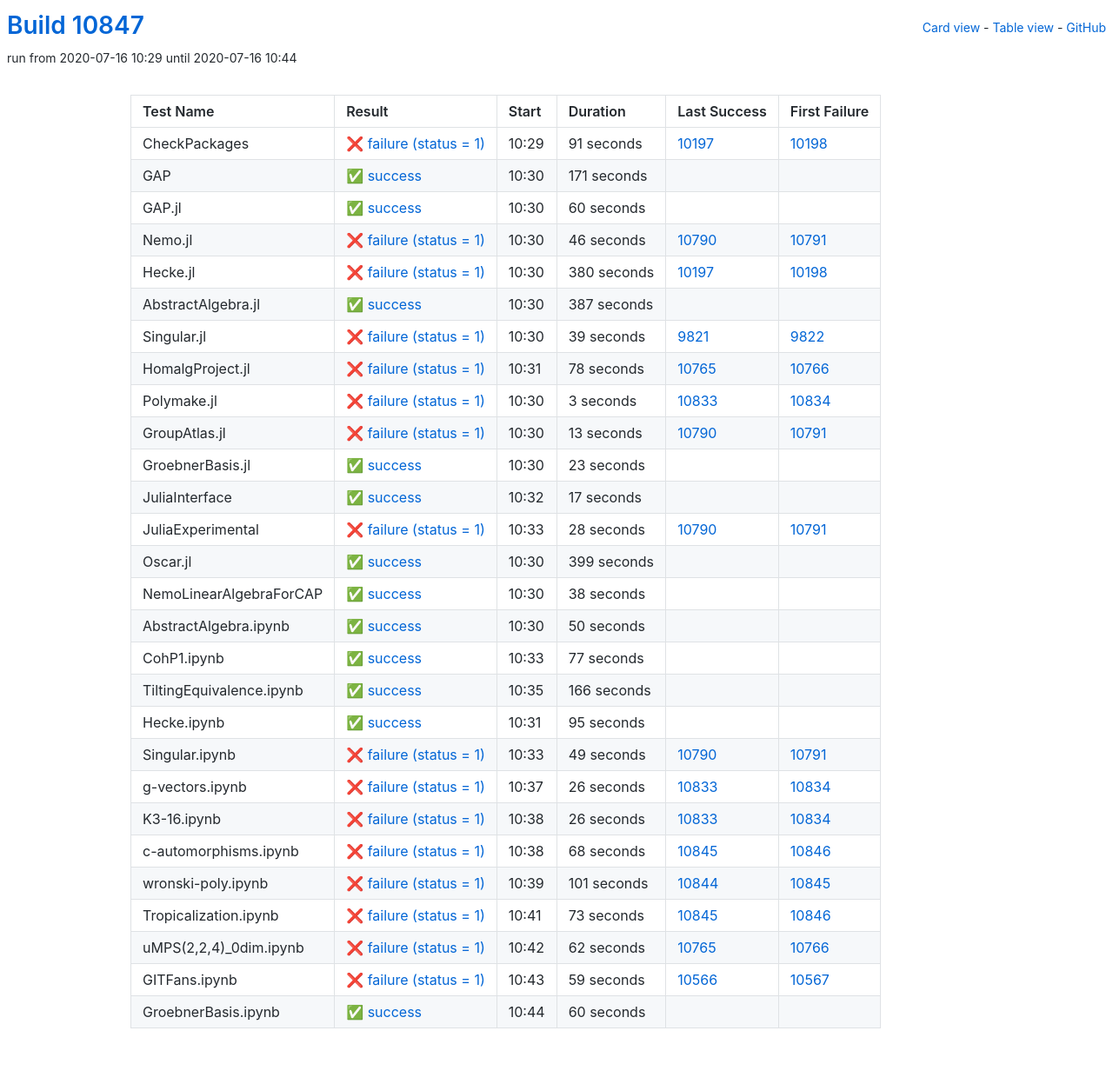
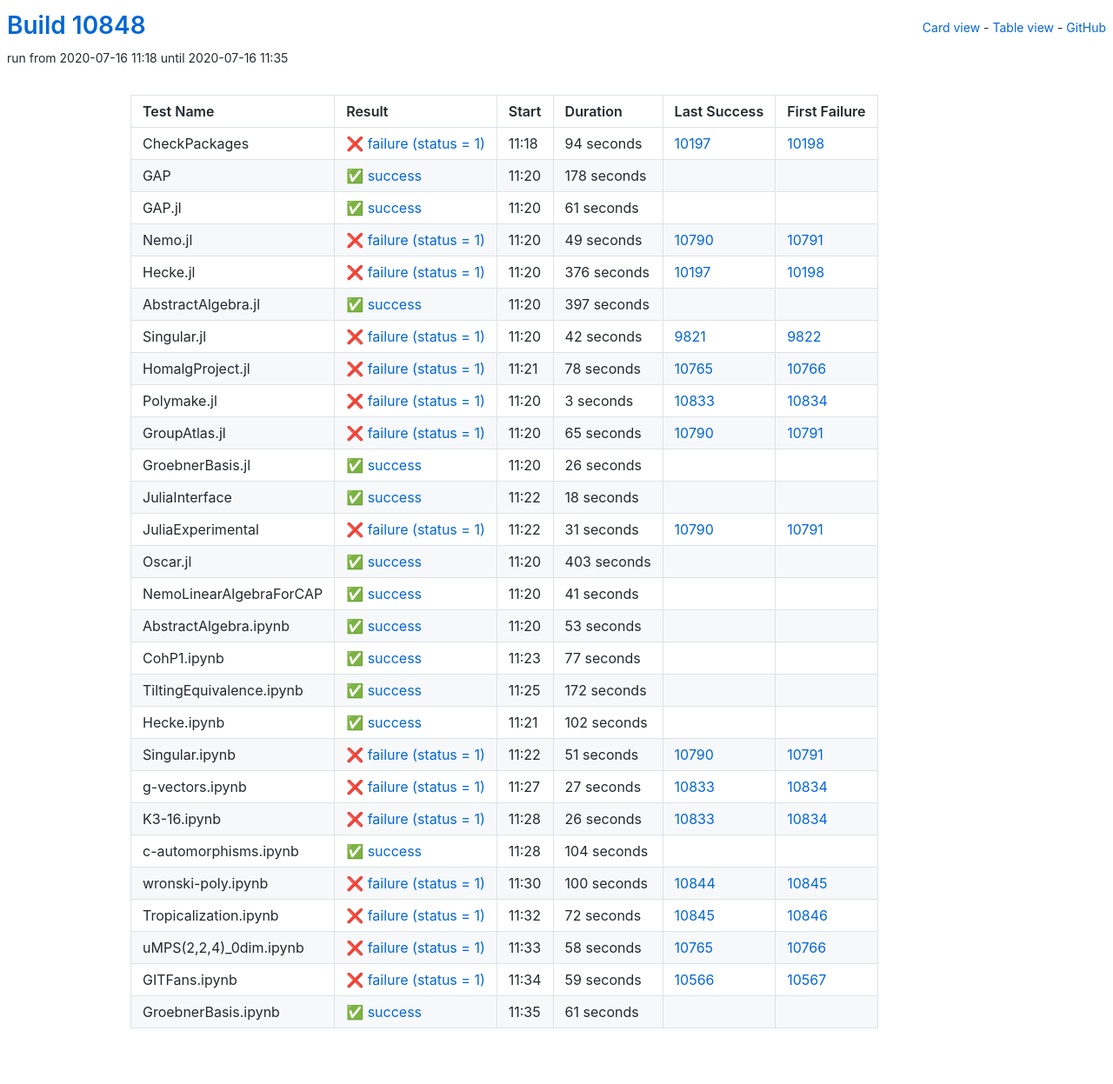
Before and after one commit to oscar-system/oscar-ci-status, a Jekyll site: the page built from table.html, in a window 1280 px wide. Shown: the whole page at 87% size. Built offline with Jekyll 4.4.1, drawn with Linux system fonts in a browser that asks for light colours.

Commit message:
Build #10848

```diff
--- a/_data/ci.yml
+++ b/_data/ci.yml
@@ -1,6 +1,6 @@
 ---
-build: 10847
-build_url: https://oscarci.mathematik.uni-kl.de/job/oscar/10847/
+build: 10848
+build_url: https://oscarci.mathematik.uni-kl.de/job/oscar/10848/
 job: oscar
 organization: oscar-system
 repo: oscar-ci-status
@@ -8,92 +8,92 @@
 tests:
 - name: CheckPackages
   id: checkpackages
-  log: https://oscarci.mathematik.uni-kl.de/job/oscar/10847/artifact/logs/build-10847/CheckPackages.log
-  start: 2020-07-16 10:29
+  log: https://oscarci.mathematik.uni-kl.de/job/oscar/10848/artifact/logs/build-10848/CheckPackages.log
+  start: 2020-07-16 11:18
   success: false
   exitcode: 1
   status: failure
-  duration: 91
+  duration: 94
   last_success: 10197
   last_success_url: https://oscarci.mathematik.uni-kl.de/job/oscar/10197/
   first_failure: 10198
   first_failure_url: https://oscarci.mathematik.uni-kl.de/job/oscar/10198/
 - name: GAP
   id: gap
-  log: https://oscarci.mathematik.uni-kl.de/job/oscar/10847/artifact/logs/build-10847/GAP.log
-  start: 2020-07-16 10:30
+  log: https://oscarci.mathematik.uni-kl.de/job/oscar/10848/artifact/logs/build-10848/GAP.log
+  start: 2020-07-16 11:20
   success: true
   exitcode: 0
   status: success
-  duration: 171
+  duration: 178
   last_success: false
   last_success_url:
   first_failure: false
   first_failure_url:
 - name: GAP.jl
   id: gap-jl
-  log: https://oscarci.mathematik.uni-kl.de/job/oscar/10847/artifact/logs/build-10847/GAP.jl.log
-  start: 2020-07-16 10:30
+  log: https://oscarci.mathematik.uni-kl.de/job/oscar/10848/artifact/logs/build-10848/GAP.jl.log
+  start: 2020-07-16 11:20
   success: true
   exitcode: 0
   status: success
-  duration: 60
+  duration: 61
   last_success: false
   last_success_url:
   first_failure: false
   first_failure_url:
 - name: Nemo.jl
   id: nemo-jl
-  log: https://oscarci.mathematik.uni-kl.de/job/oscar/10847/artifact/logs/build-10847/Nemo.jl.log
-  start: 2020-07-16 10:30
+  log: https://oscarci.mathematik.uni-kl.de/job/oscar/10848/artifact/logs/build-10848/Nemo.jl.log
+  start: 2020-07-16 11:20
   success: false
   exitcode: 1
   status: failure
-  duration: 46
+  duration: 49
   last_success: 10790
   last_success_url: https://oscarci.mathematik.uni-kl.de/job/oscar/10790/
   first_failure: 10791
   first_failure_url: https://oscarci.mathematik.uni-kl.de/job/oscar/10791/
 - name: Hecke.jl
   id: hecke-jl
-  log: https://oscarci.mathematik.uni-kl.de/job/oscar/10847/artifact/logs/build-10847/Hecke.jl.log
-  start: 2020-07-16 10:30
+  log: https://oscarci.mathematik.uni-kl.de/job/oscar/10848/artifact/logs/build-10848/Hecke.jl.log
+  start: 2020-07-16 11:20
   success: false
   exitcode: 1
   status: failure
-  duration: 380
+  duration: 376
   last_success: 10197
   last_success_url: https://oscarci.mathematik.uni-kl.de/job/oscar/10197/
   first_failure: 10198
   first_failure_url: https://oscarci.mathematik.uni-kl.de/job/oscar/10198/
 - name: AbstractAlgebra.jl
   id: abstractalgebra-jl
-  log: https://oscarci.mathematik.uni-kl.de/job/oscar/10847/artifact/logs/build-10847/AbstractAlgebra.jl.log
-  start: 2020-07-16 10:30
+  log: https://oscarci.mathematik.uni-kl.de/job/oscar/10848/artifact/logs/build-10848/AbstractAlgebra.jl.log
+  start: 2020-07-16 11:20
   success: true
   exitcode: 0
   status: success
-  duration: 387
+  duration: 397
   last_success: false
   last_success_url:
   first_failure: false
   first_failure_url:
 - name: Singular.jl
   id: singular-jl
-  log: https://oscarci.mathematik.uni-kl.de/job/oscar/10847/artifact/logs/build-10847/Singular.jl.log
-  start: 2020-07-16 10:30
+  log: https://oscarci.mathematik.uni-kl.de/job/oscar/10848/artifact/logs/build-10848/Singular.jl.log
+  start: 2020-07-16 11:20
   success: false
   exitcode: 1
   status: failure
-  duration: 39
+  duration: 42
   last_success: 9821
   last_success_url: https://oscarci.mathematik.uni-kl.de/job/oscar/9821/
   first_failure: 9822
   first_failure_url: https://oscarci.mathematik.uni-kl.de/job/oscar/9822/
 - name: HomalgProject.jl
   id: homalgproject-jl
-  log: https://oscarci.mathematik.uni-kl.de/job/oscar/10847/artifact/logs/build-10847/HomalgProject.jl.log
-  start: 2020-07-16 10:31
+  log: https://oscarci.mathematik.uni-kl.de/job/oscar/10848/artifact/logs/build-10848/HomalgProject.jl.log
+  start: 2020-07-16 11:21
   success: false
   exitcode: 1
   status: failure
@@ -104,8 +104,8 @@
   first_failure_url: https://oscarci.mathematik.uni-kl.de/job/oscar/10766/
 - name: Polymake.jl
   id: polymake-jl
-  log: https://oscarci.mathematik.uni-kl.de/job/oscar/10847/artifact/logs/build-10847/Polymake.jl.log
-  start: 2020-07-16 10:30
+  log: https://oscarci.mathematik.uni-kl.de/job/oscar/10848/artifact/logs/build-10848/Polymake.jl.log
+  start: 2020-07-16 11:20
   success: false
   exitcode: 1
   status: failure
@@ -116,92 +116,92 @@
   first_failure_url: https://oscarci.mathematik.uni-kl.de/job/oscar/10834/
 - name: GroupAtlas.jl
   id: groupatlas-jl
-  log: https://oscarci.mathematik.uni-kl.de/job/oscar/10847/artifact/logs/build-10847/GroupAtlas.jl.log
-  start: 2020-07-16 10:30
+  log: https://oscarci.mathematik.uni-kl.de/job/oscar/10848/artifact/logs/build-10848/GroupAtlas.jl.log
+  start: 2020-07-16 11:20
   success: false
   exitcode: 1
   status: failure
-  duration: 13
+  duration: 65
   last_success: 10790
   last_success_url: https://oscarci.mathematik.uni-kl.de/job/oscar/10790/
   first_failure: 10791
   first_failure_url: https://oscarci.mathematik.uni-kl.de/job/oscar/10791/
 - name: GroebnerBasis.jl
   id: groebnerbasis-jl
-  log: https://oscarci.mathematik.uni-kl.de/job/oscar/10847/artifact/logs/build-10847/GroebnerBasis.jl.log
-  start: 2020-07-16 10:30
+  log: https://oscarci.mathematik.uni-kl.de/job/oscar/10848/artifact/logs/build-10848/GroebnerBasis.jl.log
+  start: 2020-07-16 11:20
   success: true
   exitcode: 0
   status: success
-  duration: 23
+  duration: 26
   last_success: false
   last_success_url:
   first_failure: false
   first_failure_url:
 - name: JuliaInterface
   id: juliainterface
-  log: https://oscarci.mathematik.uni-kl.de/job/oscar/10847/artifact/logs/build-10847/JuliaInterface.log
-  start: 2020-07-16 10:32
+  log: https://oscarci.mathematik.uni-kl.de/job/oscar/10848/artifact/logs/build-10848/JuliaInterface.log
+  start: 2020-07-16 11:22
   success: true
   exitcode: 0
   status: success
-  duration: 17
+  duration: 18
   last_success: false
   last_success_url:
   first_failure: false
   first_failure_url:
 - name: JuliaExperimental
   id: juliaexperimental
-  log: https://oscarci.mathematik.uni-kl.de/job/oscar/10847/artifact/logs/build-10847/JuliaExperimental.log
-  start: 2020-07-16 10:33
+  log: https://oscarci.mathematik.uni-kl.de/job/oscar/10848/artifact/logs/build-10848/JuliaExperimental.log
+  start: 2020-07-16 11:22
   success: false
   exitcode: 1
   status: failure
-  duration: 28
+  duration: 31
   last_success: 10790
   last_success_url: https://oscarci.mathematik.uni-kl.de/job/oscar/10790/
   first_failure: 10791
   first_failure_url: https://oscarci.mathematik.uni-kl.de/job/oscar/10791/
 - name: Oscar.jl
   id: oscar-jl
-  log: https://oscarci.mathematik.uni-kl.de/job/oscar/10847/artifact/logs/build-10847/Oscar.jl.log
-  start: 2020-07-16 10:30
+  log: https://oscarci.mathematik.uni-kl.de/job/oscar/10848/artifact/logs/build-10848/Oscar.jl.log
+  start: 2020-07-16 11:20
   success: true
   exitcode: 0
   status: success
-  duration: 399
+  duration: 403
   last_success: false
   last_success_url:
   first_failure: false
   first_failure_url:
 - name: NemoLinearAlgebraForCAP
   id: nemolinearalgebraforcap
-  log: https://oscarci.mathematik.uni-kl.de/job/oscar/10847/artifact/logs/build-10847/NemoLinearAlgebraForCAP.log
-  start: 2020-07-16 10:30
+  log: https://oscarci.mathematik.uni-kl.de/job/oscar/10848/artifact/logs/build-10848/NemoLinearAlgebraForCAP.log
+  start: 2020-07-16 11:20
   success: true
   exitcode: 0
   status: success
-  duration: 38
+  duration: 41
   last_success: false
   last_success_url:
   first_failure: false
   first_failure_url:
 - name: AbstractAlgebra.ipynb
   id: abstractalgebra-ipynb
-  log: https://oscarci.mathematik.uni-kl.de/job/oscar/10847/artifact/logs/build-10847/AbstractAlgebra.ipynb.log
-  start: 2020-07-16 10:30
+  log: https://oscarci.mathematik.uni-kl.de/job/oscar/10848/artifact/logs/build-10848/AbstractAlgebra.ipynb.log
+  start: 2020-07-16 11:20
   success: true
   exitcode: 0
   status: success
-  duration: 50
+  duration: 53
   last_success: false
   last_success_url:
   first_failure: false
   first_failure_url:
 - name: CohP1.ipynb
   id: cohp1-ipynb
-  log: https://oscarci.mathematik.uni-kl.de/job/oscar/10847/artifact/logs/build-10847/CohP1.ipynb.log
-  start: 2020-07-16 10:33
+  log: https://oscarci.mathematik.uni-kl.de/job/oscar/10848/artifact/logs/build-10848/CohP1.ipynb.log
+  start: 2020-07-16 11:23
   success: true
   exitcode: 0
   status: success
@@ -212,56 +212,56 @@
   first_failure_url:
 - name: TiltingEquivalence.ipynb
   id: tiltingequivalence-ipynb
-  log: https://oscarci.mathematik.uni-kl.de/job/oscar/10847/artifact/logs/build-10847/TiltingEquivalence.ipynb.log
-  start: 2020-07-16 10:35
+  log: https://oscarci.mathematik.uni-kl.de/job/oscar/10848/artifact/logs/build-10848/TiltingEquivalence.ipynb.log
+  start: 2020-07-16 11:25
   success: true
   exitcode: 0
   status: success
-  duration: 166
+  duration: 172
   last_success: false
   last_success_url:
   first_failure: false
   first_failure_url:
 - name: Hecke.ipynb
   id: hecke-ipynb
-  log: https://oscarci.mathematik.uni-kl.de/job/oscar/10847/artifact/logs/build-10847/Hecke.ipynb.log
-  start: 2020-07-16 10:31
+  log: https://oscarci.mathematik.uni-kl.de/job/oscar/10848/artifact/logs/build-10848/Hecke.ipynb.log
+  start: 2020-07-16 11:21
   success: true
   exitcode: 0
   status: success
-  duration: 95
+  duration: 102
   last_success: false
   last_success_url:
   first_failure: false
   first_failure_url:
 - name: Singular.ipynb
   id: singular-ipynb
-  log: https://oscarci.mathematik.uni-kl.de/job/oscar/10847/artifact/logs/build-10847/Singular.ipynb.log
-  start: 2020-07-16 10:33
+  log: https://oscarci.mathematik.uni-kl.de/job/oscar/10848/artifact/logs/build-10848/Singular.ipynb.log
+  start: 2020-07-16 11:22
   success: false
   exitcode: 1
   status: failure
-  duration: 49
+  duration: 51
   last_success: 10790
   last_success_url: https://oscarci.mathematik.uni-kl.de/job/oscar/10790/
   first_failure: 10791
   first_failure_url: https://oscarci.mathematik.uni-kl.de/job/oscar/10791/
 - name: g-vectors.ipynb
   id: g-vectors-ipynb
-  log: https://oscarci.mathematik.uni-kl.de/job/oscar/10847/artifact/logs/build-10847/g-vectors.ipynb.log
-  start: 2020-07-16 10:37
+  log: https://oscarci.mathematik.uni-kl.de/job/oscar/10848/artifact/logs/build-10848/g-vectors.ipynb.log
+  start: 2020-07-16 11:27
   success: false
   exitcode: 1
   status: failure
-  duration: 26
+  duration: 27
   last_success: 10833
   last_success_url: https://oscarci.mathematik.uni-kl.de/job/oscar/10833/
   first_failure: 10834
   first_failure_url: https://oscarci.mathematik.uni-kl.de/job/oscar/10834/
 - name: K3-16.ipynb
   id: k3-16-ipynb
-  log: https://oscarci.mathematik.uni-kl.de/job/oscar/10847/artifact/logs/build-10847/K3-16.ipynb.log
-  start: 2020-07-16 10:38
+  log: https://oscarci.mathematik.uni-kl.de/job/oscar/10848/artifact/logs/build-10848/K3-16.ipynb.log
+  start: 2020-07-16 11:28
   success: false
   exitcode: 1
   status: failure
@@ -272,56 +272,56 @@
   first_failure_url: https://oscarci.mathematik.uni-kl.de/job/oscar/10834/
 - name: c-automorphisms.ipynb
   id: c-automorphisms-ipynb
-  log: https://oscarci.mathematik.uni-kl.de/job/oscar/10847/artifact/logs/build-10847/c-automorphisms.ipynb.log
-  start: 2020-07-16 10:38
+  log: https://oscarci.mathematik.uni-kl.de/job/oscar/10848/artifact/logs/build-10848/c-automorphisms.ipynb.log
+  start: 2020-07-16 11:28
+  success: true
+  exitcode: 0
+  status: success
+  duration: 104
+  last_success: false
+  last_success_url:
+  first_failure: false
+  first_failure_url:
+- name: wronski-poly.ipynb
+  id: wronski-poly-ipynb
+  log: https://oscarci.mathematik.uni-kl.de/job/oscar/10848/artifact/logs/build-10848/wronski-poly.ipynb.log
+  start: 2020-07-16 11:30
   success: false
   exitcode: 1
   status: failure
-  duration: 68
-  last_success: 10845
-  last_success_url: https://oscarci.mathematik.uni-kl.de/job/oscar/10845/
-  first_failure: 10846
-  first_failure_url: https://oscarci.mathematik.uni-kl.de/job/oscar/10846/
-- name: wronski-poly.ipynb
-  id: wronski-poly-ipynb
-  log: https://oscarci.mathematik.uni-kl.de/job/oscar/10847/artifact/logs/build-10847/wronski-poly.ipynb.log
-  start: 2020-07-16 10:39
-  success: false
-  exitcode: 1
-  status: failure
-  duration: 101
+  duration: 100
   last_success: 10844
   last_success_url: https://oscarci.mathematik.uni-kl.de/job/oscar/10844/
   first_failure: 10845
   first_failure_url: https://oscarci.mathematik.uni-kl.de/job/oscar/10845/
 - name: Tropicalization.ipynb
   id: tropicalization-ipynb
-  log: https://oscarci.mathematik.uni-kl.de/job/oscar/10847/artifact/logs/build-10847/Tropicalization.ipynb.log
-  start: 2020-07-16 10:41
+  log: https://oscarci.mathematik.uni-kl.de/job/oscar/10848/artifact/logs/build-10848/Tropicalization.ipynb.log
+  start: 2020-07-16 11:32
   success: false
   exitcode: 1
   status: failure
-  duration: 73
+  duration: 72
   last_success: 10845
   last_success_url: https://oscarci.mathematik.uni-kl.de/job/oscar/10845/
   first_failure: 10846
   first_failure_url: https://oscarci.mathematik.uni-kl.de/job/oscar/10846/
 - name: uMPS(2,2,4)_0dim.ipynb
   id: umps-2-2-4-0dim-ipynb
-  log: https://oscarci.mathematik.uni-kl.de/job/oscar/10847/artifact/logs/build-10847/uMPS-2-2-4-_0dim.ipynb.log
-  start: 2020-07-16 10:42
+  log: https://oscarci.mathematik.uni-kl.de/job/oscar/10848/artifact/logs/build-10848/uMPS-2-2-4-_0dim.ipynb.log
+  start: 2020-07-16 11:33
   success: false
   exitcode: 1
   status: failure
-  duration: 62
+  duration: 58
   last_success: 10765
   last_success_url: https://oscarci.mathematik.uni-kl.de/job/oscar/10765/
   first_failure: 10766
   first_failure_url: https://oscarci.mathematik.uni-kl.de/job/oscar/10766/
 - name: GITFans.ipynb
   id: gitfans-ipynb
-  log: https://oscarci.mathematik.uni-kl.de/job/oscar/10847/artifact/logs/build-10847/GITFans.ipynb.log
-  start: 2020-07-16 10:43
+  log: https://oscarci.mathematik.uni-kl.de/job/oscar/10848/artifact/logs/build-10848/GITFans.ipynb.log
+  start: 2020-07-16 11:34
   success: false
   exitcode: 1
   status: failure
@@ -332,12 +332,12 @@
   first_failure_url: https://oscarci.mathematik.uni-kl.de/job/oscar/10567/
 - name: GroebnerBasis.ipynb
   id: groebnerbasis-ipynb
-  log: https://oscarci.mathematik.uni-kl.de/job/oscar/10847/artifact/logs/build-10847/GroebnerBasis.ipynb.log
-  start: 2020-07-16 10:44
+  log: https://oscarci.mathematik.uni-kl.de/job/oscar/10848/artifact/logs/build-10848/GroebnerBasis.ipynb.log
+  start: 2020-07-16 11:35
   success: true
   exitcode: 0
   status: success
-  duration: 60
+  duration: 61
   last_success: false
   last_success_url:
   first_failure: false
```
Also changed, not shown: README.md.
